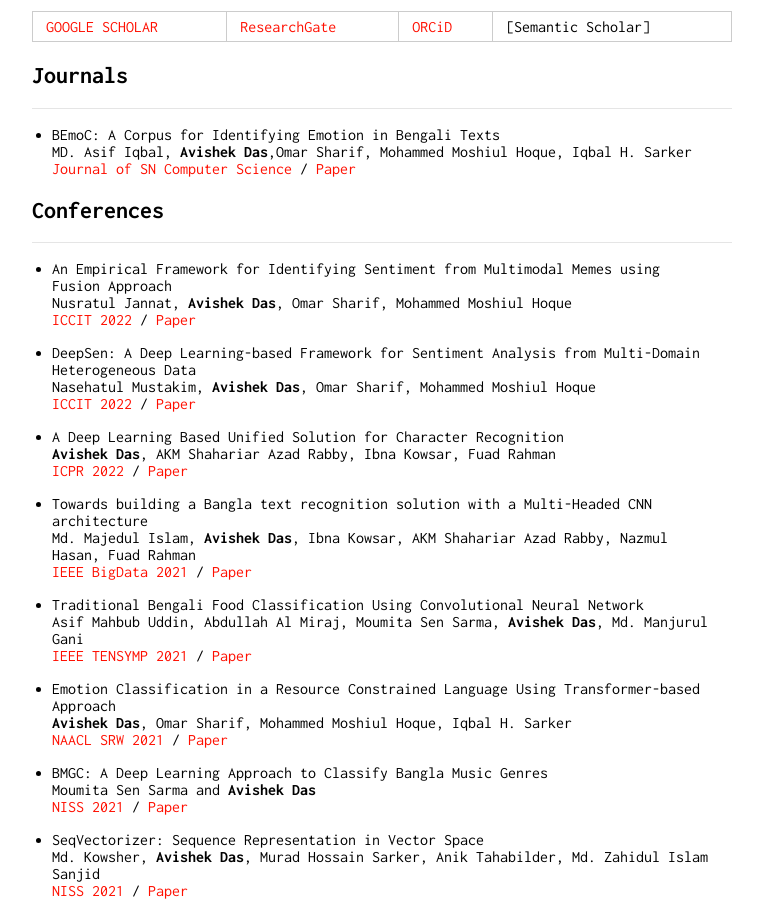
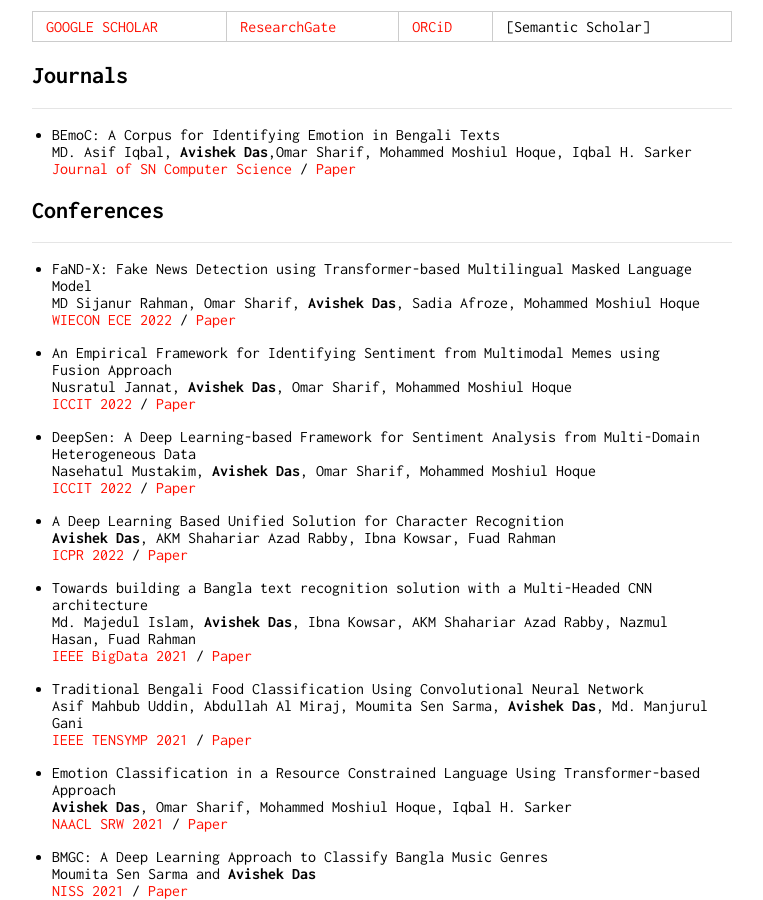
Before and after one commit to imtinan39/resume_template, a Jekyll site: the page built from publication.md, in a window 1280 px wide and 900 px high, scrolled down 329 px. Shown: the whole window, without its empty margins (258-1021 px from the left). Built offline with Jekyll 4.4.1, drawn with Linux system fonts in a browser that asks for light colours.

Commit message:
Update publication.md

```diff
--- a/publication.md
+++ b/publication.md
@@ -22,6 +22,10 @@ MD. Asif Iqbal, **Avishek Das**,Omar Sharif, Mohammed Moshiul Hoque, Iqbal H. Sa
 
 ## Conferences
 ---
+* FaND-X: Fake News Detection using Transformer-based Multilingual Masked Language Model<br>
+MD Sijanur Rahman, Omar Sharif, **Avishek Das**, Sadia Afroze, Mohammed Moshiul Hoque<br>
+[WIECON ECE 2022](https://wiecon-ece.org/) / [Paper](https://ieeexplore.ieee.org/abstract/document/10150461)
+
 * An Empirical Framework for Identifying Sentiment from Multimodal Memes using Fusion Approach<br>
 Nusratul Jannat, **Avishek Das**, Omar Sharif, Mohammed Moshiul Hoque<br>
 [ICCIT 2022](https://iccit.org.bd/2022/) / [Paper](https://ieeexplore.ieee.org/abstract/document/10054644)
```
